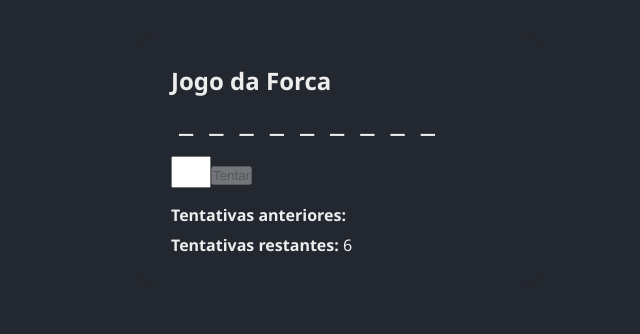
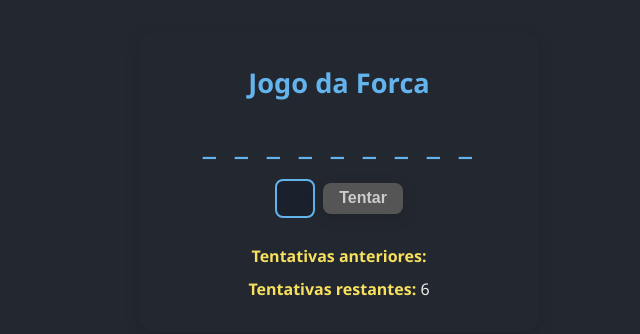
Before and after one commit to pep287/pedro-portfolio, a Next.js app in the folder pedro-portfolio/: page /forca in a window 1280 px wide. Shown: the top 334 px of the page, without its empty margins (301-941 px from the left). Built offline with nearby package versions, Linux system fonts and the light colour scheme.

Commit message:
hangman restyle + added error messages and victory/defeat messages

```diff
--- a/pedro-portfolio/components/Forca.js
+++ b/pedro-portfolio/components/Forca.js
@@ -1,6 +1,7 @@
-"use client"; // 👈 precisa ser a primeira linha
+"use client";
 
 import { useState } from "react";
+import styles from "./forca.module.css";
 
 const WORD = "PORTFOLIO";
 const MAX_ATTEMPTS = 6;
@@ -8,61 +9,108 @@ const MAX_ATTEMPTS = 6;
 export default function Forca() {
   const [attempts, setAttempts] = useState([]);
   const [input, setInput] = useState("");
-  const [wrongCount, setWrongCount] = useState(0);
+  const [errors, setErrors] = useState(0);
+  const [message, setMessage] = useState("");
+
+  const isWinner = WORD.split("").every((letter) => attempts.includes(letter));
+  const isLoser = errors >= MAX_ATTEMPTS;
+
+  function handleTry(e) {
+    e.preventDefault();
+    const attempt = input.toUpperCase();
+
+    if (!attempt.match(/^[A-Z]$/)) {
+      setMessage("Digite apenas letras.");
+      return;
+    }
+    if (attempts.includes(attempt)) {
+      setMessage("Você já tentou essa letra. Escolha outra.");
+      return;
+    }
+    setMessage("");
+    setAttempts([...attempts, attempt]);
+    if (!WORD.includes(attempt)) setErrors(errors + 1);
+    setInput("");
+  }
+
+  function handleRestart() {
+    setAttempts([]);
+    setInput("");
+    setErrors(0);
+    setMessage("");
+  }
 
   const displayWord = WORD.split("").map((letter, idx) =>
     attempts.includes(letter) ? (
-      <span key={idx} style={{ margin: "0 8px", fontSize: "2rem" }}>
+      <span key={idx} className={styles.letra}>
         {letter}
       </span>
     ) : (
-      <span key={idx} style={{ margin: "0 8px", fontSize: "2rem" }}>
+      <span key={idx} className={styles.letra}>
         _
       </span>
     )
   );
 
-  function handleTry(e) {
-    e.preventDefault();
-    const guess = input.toUpperCase();
-    if (!guess || attempts.includes(guess)) return;
-    setAttempts([...attempts, guess]);
-    if (!WORD.includes(guess)) setWrongCount(wrongCount + 1);
-    setInput("");
-  }
-
   return (
-    <div
-      style={{
-        background: "#23272f",
-        padding: "2rem",
-        borderRadius: "1rem",
-        color: "#ededed",
-        maxWidth: "400px",
-        margin: "2rem auto",
-      }}
-    >
-      <h2>Jogo da Forca</h2>
-      <div style={{ marginBottom: "1rem" }}>{displayWord}</div>
-      <form onSubmit={handleTry}>
+    <div className={styles.forcaContainer}>
+      <h2 className={styles.forcaTitle}>Jogo da Forca</h2>
+      <div className={styles.wordDisplay}>{displayWord}</div>
+      {isWinner && (
+        <div className={styles.victoryMessage}>Parabéns! Você venceu!</div>
+      )}
+      {isLoser && (
+        <div className={styles.defeatMessage}>
+          Você perdeu! A palavra era:{" "}
+          <span className={styles.wordReveal}>{WORD}</span>
+        </div>
+      )}
+      <form onSubmit={handleTry} className={styles.formForca}>
         <input
           type="text"
           maxLength={1}
           value={input}
           onChange={(e) => setInput(e.target.value)}
-          style={{ width: "40px", textAlign: "center", fontSize: "1.5rem" }}
-          disabled={wrongCount >= MAX_ATTEMPTS}
+          className={styles.inputForca}
+          disabled={isWinner || isLoser}
         />
-        <button type="submit" disabled={wrongCount >= MAX_ATTEMPTS || !input}>
+        <button
+          type="submit"
+          className={styles.buttonForca}
+          disabled={isWinner || isLoser || !input}
+        >
           Tentar
         </button>
       </form>
-      <div style={{ marginTop: "1rem" }}>
-        <strong>Tentativas anteriores:</strong> {attempts.join(", ")}
+      {message && <div className={styles.errorMessage}>{message}</div>}
+      <div className={styles.attemptsList}>
+        <strong>Tentativas anteriores:</strong>{" "}
+        {attempts.map((letter, idx) => (
+          <span
+            key={idx}
+            className={
+              WORD.includes(letter)
+                ? styles.correctAttempt
+                : styles.wrongAttempt
+            }
+          >
+            {letter}
+            {idx < attempts.length - 1 ? ", " : ""}
+          </span>
+        ))}
       </div>
-      <div style={{ marginTop: "0.5rem" }}>
-        <strong>Tentativas restantes:</strong> {MAX_ATTEMPTS - wrongCount}
+      <div className={styles.remainingAttempts}>
+        <strong>Tentativas restantes:</strong> {MAX_ATTEMPTS - errors}
       </div>
+      {(isWinner || isLoser) && (
+        <button
+          type="button"
+          className={styles.buttonForca}
+          onClick={handleRestart}
+        >
+          Reiniciar Jogo
+        </button>
+      )}
     </div>
   );
 }
--- a/pedro-portfolio/components/forca.module.css
+++ b/pedro-portfolio/components/forca.module.css
@@ -54,12 +54,20 @@
   border-radius: 0.5rem;
   padding: 0.4rem 1rem;
   font-size: 1rem;
+  font-weight: bold;
   cursor: pointer;
-  transition: background 0.2s;
+  box-shadow: var(--card-shadow);
+  transition: background 0.2s, color 0.2s;
+}
+
+.buttonForca:hover:not(:disabled) {
+  background: #4299e1;
+  color: #fff;
 }
 
 .buttonForca:disabled {
   background: #555;
+  color: #ccc;
   cursor: not-allowed;
 }
 
@@ -75,6 +83,13 @@
   color: #f6e05e;
 }
 
+.letra {
+  min-width: 1.5rem;
+  text-align: center;
+  font-weight: bold;
+  color: var(--primary);
+}
+
 @media (max-width: 500px) {
   .forcaContainer {
     max-width: 95vw;
@@ -84,3 +99,34 @@
     font-size: 1.3rem;
   }
 }
+
+.correctAttempt {
+  color: #63b3ed;
+  font-weight: bold;
+}
+
+.wrongAttempt {
+  color: #e53e3e;
+  font-weight: bold;
+}
+.victoryMessage {
+  color: #63b3ed;
+  font-weight: bold;
+  margin-bottom: 1rem;
+}
+
+.defeatMessage {
+  color: #e53e3e;
+  font-weight: bold;
+  margin-bottom: 1rem;
+}
+
+.wordReveal {
+  color: #f6e05e;
+}
+
+.errorMessage {
+  color: #e53e3e;
+  margin-bottom: 0.5rem;
+  font-weight: bold;
+}
```
